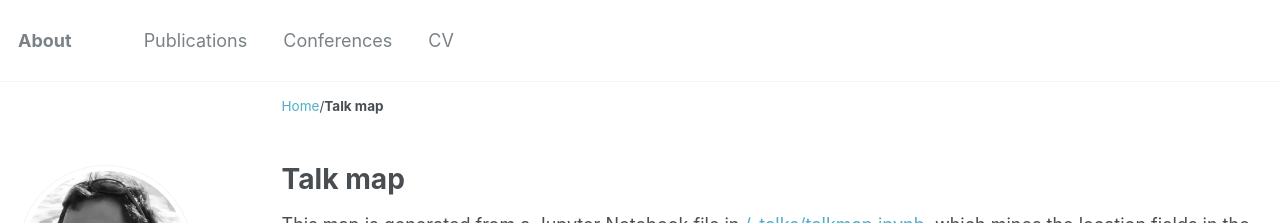
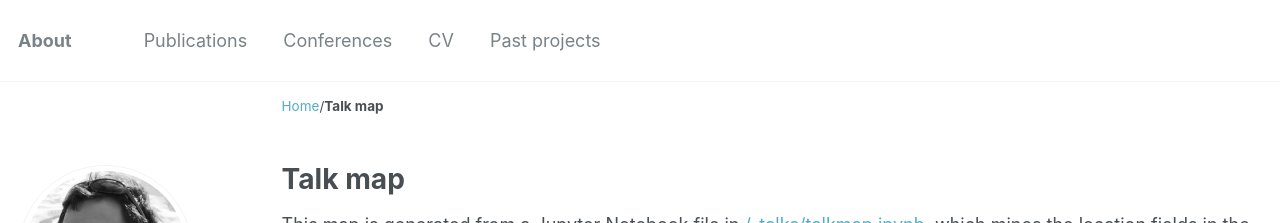
Before and after one commit to ivandam/ivandam.github.io, a Jekyll site: the page built from _pages/talkmap.html, in a window 1280 px wide and 1194 px high. Shown: the top 223 px of the window. Built offline with Jekyll 4.4.1, drawn with Linux system fonts in a browser that asks for light colours; nearby versions of some CDN libraries.

Commit message:
Update menu items

```diff
--- a/_data/navigation.yml
+++ b/_data/navigation.yml
@@ -23,5 +23,8 @@ main:
   - title: "CV"
     url: http://www.ivankz.com/files/cv_master.pdf
 
+  - title: "Past projects"
+    url: /projects/
+
  # - title: "Guide"
  #   url: /markdown/
```
